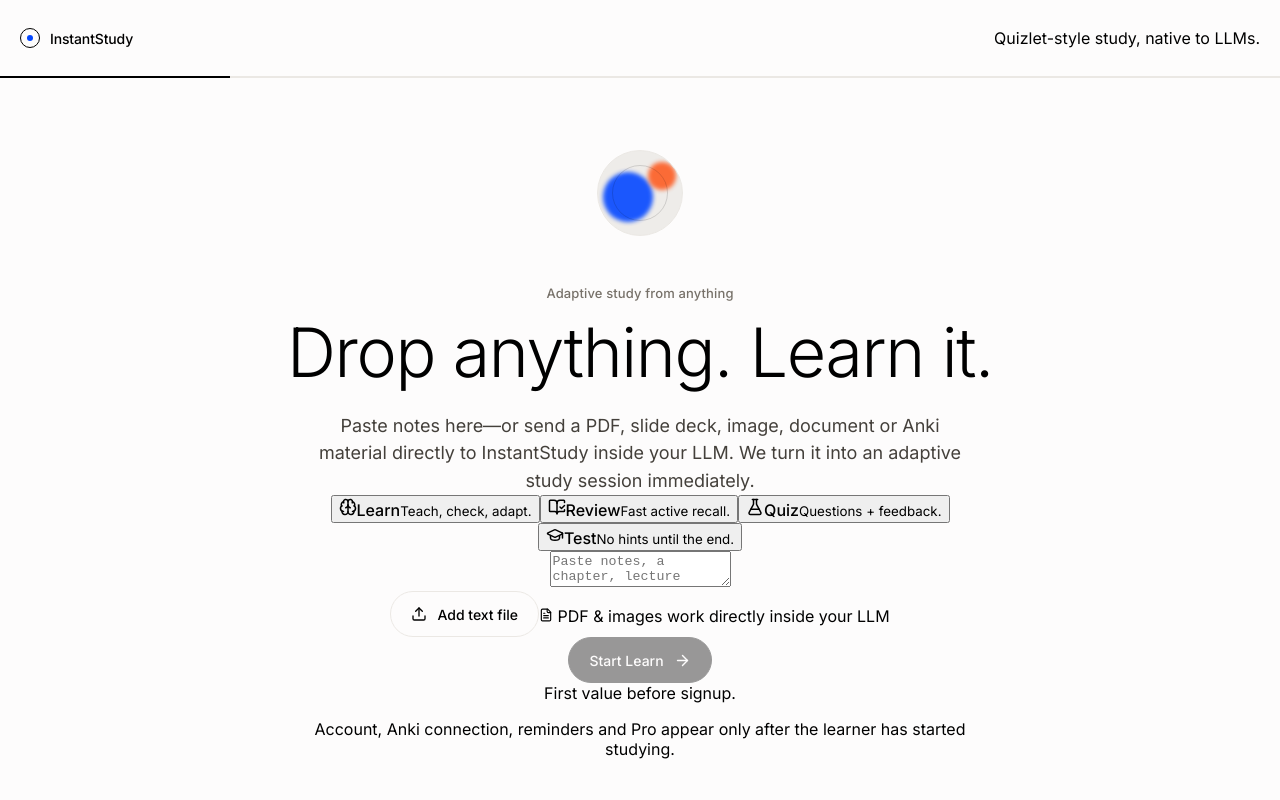
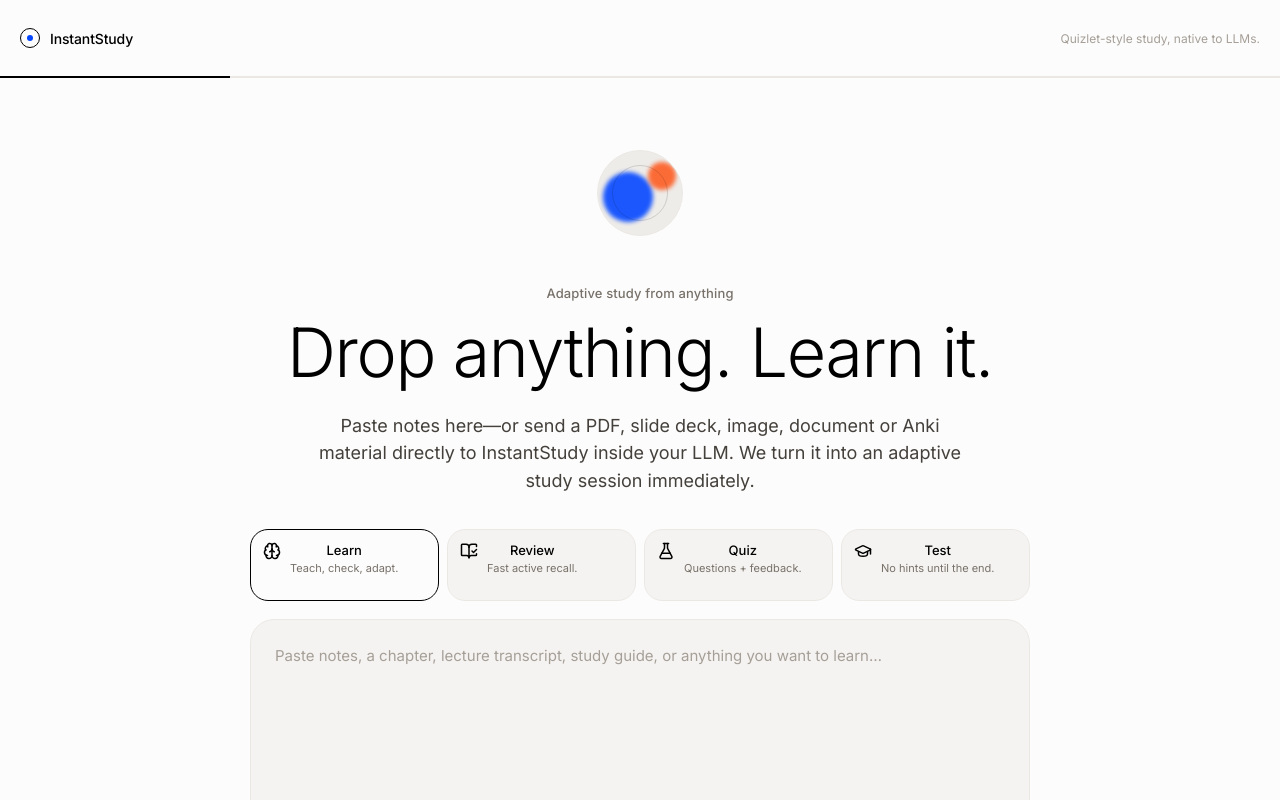
Before and after one commit to raphaelribeirob/InstantStudy, a React (Vite) app in the folder apps/web/: page / in a window 1280 px wide. Shown: the top 800 px of the page. Built offline with nearby package versions, Linux system fonts and the light colour scheme.

Commit message:
style(web): support content-first entry

```diff
--- a/apps/web/src/styles.css
+++ b/apps/web/src/styles.css
@@ -628,3 +628,151 @@ h2 {
     transition-duration: 1ms !important;
   }
 }
+
+
+.top-note {
+  color: var(--faint);
+  font-size: 12px;
+}
+
+.content-first {
+  width: min(100%, 780px);
+}
+
+.mode-picker {
+  margin: 34px auto 18px;
+  display: grid;
+  grid-template-columns: repeat(4, 1fr);
+  gap: 8px;
+  text-align: left;
+}
+
+.mode-pill {
+  min-height: 72px;
+  padding: 12px;
+  border: 1px solid var(--border);
+  border-radius: 18px;
+  background: var(--surface);
+  color: var(--ink);
+  display: flex;
+  align-items: flex-start;
+  gap: 9px;
+}
+
+.mode-pill.selected {
+  background: var(--canvas);
+  border-color: var(--ink);
+}
+
+.mode-pill span {
+  display: grid;
+  gap: 3px;
+}
+
+.mode-pill strong {
+  font-size: 13px;
+  font-weight: 500;
+}
+
+.mode-pill small {
+  color: var(--muted);
+  font-size: 11px;
+  line-height: 1.35;
+}
+
+.content-box {
+  margin: 8px auto 0;
+  border: 1px solid var(--border);
+  border-radius: 24px;
+  background: var(--surface);
+  overflow: hidden;
+  text-align: left;
+}
+
+.content-box textarea {
+  width: 100%;
+  min-height: 220px;
+  resize: vertical;
+  padding: 24px;
+  border: 0;
+  outline: 0;
+  background: transparent;
+  color: var(--ink);
+  font: inherit;
+  font-size: 15px;
+  line-height: 1.55;
+}
+
+.content-box textarea::placeholder {
+  color: var(--faint);
+}
+
+.content-actions {
+  min-height: 66px;
+  padding: 10px 12px;
+  border-top: 1px solid var(--border);
+  display: flex;
+  align-items: center;
+  justify-content: space-between;
+  gap: 12px;
+}
+
+.content-actions .secondary {
+  min-height: 40px;
+}
+
+.content-hint {
+  color: var(--faint);
+  font-size: 11px;
+  display: inline-flex;
+  align-items: center;
+  gap: 6px;
+}
+
+.start-button {
+  width: min(100%, 360px);
+  margin: 18px auto 0;
+}
+
+.inline-error {
+  margin: 12px 0 0;
+  color: var(--attention);
+  font-size: 12px;
+  line-height: 1.45;
+}
+
+.post-value-note {
+  max-width: 520px;
+  margin: 30px auto 0;
+  padding-top: 20px;
+  border-top: 1px solid var(--border);
+  text-align: left;
+}
+
+.post-value-note span {
+  color: var(--ink);
+  font-size: 12px;
+  font-weight: 500;
+}
+
+.post-value-note p {
+  margin: 6px 0 0;
+  color: var(--muted);
+  font-size: 12px;
+  line-height: 1.5;
+}
+
+@media (max-width: 720px) {
+  .mode-picker {
+    grid-template-columns: 1fr 1fr;
+  }
+
+  .content-actions {
+    align-items: flex-start;
+    flex-direction: column;
+  }
+
+  .top-note {
+    display: none;
+  }
+}
```
